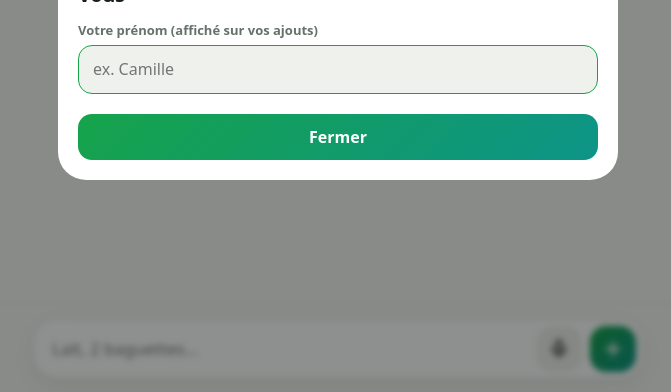
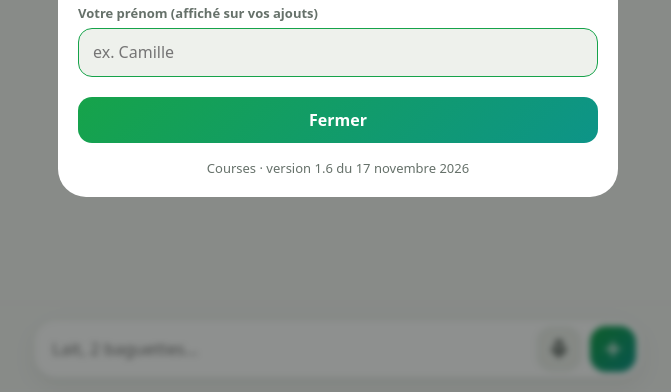
Before and after one commit to BilouBils-lab/Courses, a plain HTML site: page public/index.html in a window 1280 px wide. Both pictures are taken after a click on the button 922 px from the left and 56 px from the top of the page. Shown: the part 408-800 px from the top of the page, without its empty margins (302-973 px from the left). Drawn offline with Linux system fonts and the light colour scheme.

Commit message:
Afficher le numéro de version et proposer les mises à jour
- Version visible en bas de l'écran Partage (1.6 du 17 novembre 2026)
- Message « Nouvelle version disponible » avec bouton Recharger
- Recherche de mise à jour à chaque retour de l'app au premier plan

Co-Authored-By: Claude Opus 5.5 <noreply@anthropic.com>
Claude-Session: https://claude.ai/code/session_01VrcHt51tiMJJhfcBrPFuUk

```diff
--- a/public/index.html
+++ b/public/index.html
@@ -112,6 +112,7 @@
       <div class="sheet-actions">
         <button type="submit" class="btn primary">Fermer</button>
       </div>
+      <p class="version" id="version"></p>
     </form>
   </dialog>
 
--- a/public/js/app.js
+++ b/public/js/app.js
@@ -1,6 +1,7 @@
 import { CATEGORIES, CATEGORY_BY_ID, guessCategory, normalize } from './categories.js';
 import { LocalStore, FirebaseStore } from './store.js';
 import { parseMany, capitalize } from './parse.js';
+import { APP_VERSION, APP_DATE } from './version.js';
 import { firebaseConfig } from '../firebase-config.js';
 
 const $ = (sel) => document.querySelector(sel);
@@ -507,13 +508,13 @@ function setupMic() {
 /* ---------------------------------------------------------------- Divers */
 
 let toastTimer;
-function toast(text, actionLabel = '', action = null) {
+function toast(text, actionLabel = '', action = null, duration = 4000) {
   els.toastText.textContent = text;
   els.toastAction.textContent = actionLabel;
   els.toastAction.onclick = () => { action?.(); els.toast.hidden = true; };
   els.toast.hidden = false;
   clearTimeout(toastTimer);
-  toastTimer = setTimeout(() => { els.toast.hidden = true; }, 4000);
+  toastTimer = setTimeout(() => { els.toast.hidden = true; }, duration);
 }
 
 const SYNC_LABELS = {
@@ -583,8 +584,24 @@ async function main() {
 
   if (joined) toast('Vous avez rejoint la liste partagée 🎉');
 
+  $('#version').textContent = `Courses · version ${APP_VERSION} du ${APP_DATE}`;
+
   if ('serviceWorker' in navigator) {
-    navigator.serviceWorker.register('sw.js').catch((err) => console.warn('Service worker', err));
+    // Une nouvelle version a été installée en arrière-plan : proposer de recharger.
+    // (Pas de message lors de la toute première installation.)
+    const hadController = Boolean(navigator.serviceWorker.controller);
+    navigator.serviceWorker.addEventListener('controllerchange', () => {
+      if (hadController) toast('✨ Nouvelle version disponible', 'Recharger', () => location.reload(), 20000);
+    });
+    navigator.serviceWorker.register('sw.js')
+      .then((reg) => {
+        // Sur iPhone, l'app installée reste souvent ouverte en arrière-plan :
+        // on vérifie les mises à jour à chaque retour au premier plan.
+        document.addEventListener('visibilitychange', () => {
+          if (document.visibilityState === 'visible') reg.update().catch(() => {});
+        });
+      })
+      .catch((err) => console.warn('Service worker', err));
   }
 }
 
--- /dev/null
+++ b/public/js/version.js
@@ -0,0 +1,4 @@
+// Numéro de version affiché dans l'application (👥 › bas de l'écran).
+// À chaque mise en ligne : incrémenter ici ET la constante VERSION de sw.js (même valeur).
+export const APP_VERSION = '1.6';
+export const APP_DATE = '17 novembre 2026';
--- a/public/styles.css
+++ b/public/styles.css
@@ -287,6 +287,8 @@ code { font-family: ui-monospace, SFMono-Regular, Menlo, monospace; font-size: .
 .copy-box code { flex: 1; min-width: 0; font-size: 12px; word-break: break-all; color: var(--text); }
 .copy-box .btn { flex: none; padding: 8px 12px; font-size: 14px; }
 
+.version { text-align: center; color: var(--muted); font-size: 13px; margin: 16px 0 0; }
+
 /* ---------- Toast ---------- */
 .toast {
   position: fixed; left: 50%; bottom: calc(140px + var(--safe-b)); z-index: 20;
--- a/public/sw.js
+++ b/public/sw.js
@@ -1,6 +1,7 @@
 // Service worker : met l'application en cache pour un fonctionnement hors ligne.
-// Pensez à incrémenter VERSION à chaque mise en ligne d'une nouvelle version.
-const VERSION = 'v5';
+// À chaque mise en ligne : incrémenter VERSION, avec la même valeur que APP_VERSION
+// dans js/version.js (numéro affiché dans l'application).
+const VERSION = '1.6';
 const CACHE = `courses-${VERSION}`;
 const APP_SHELL = [
   './',
@@ -12,6 +13,7 @@ const APP_SHELL = [
   'js/store.js',
   'js/categories.js',
   'js/parse.js',
+  'js/version.js',
   'icons/icon.svg',
   'icons/icon-192.png',
   'icons/icon-512.png',
```
Also changed, not shown: 1 other file.
